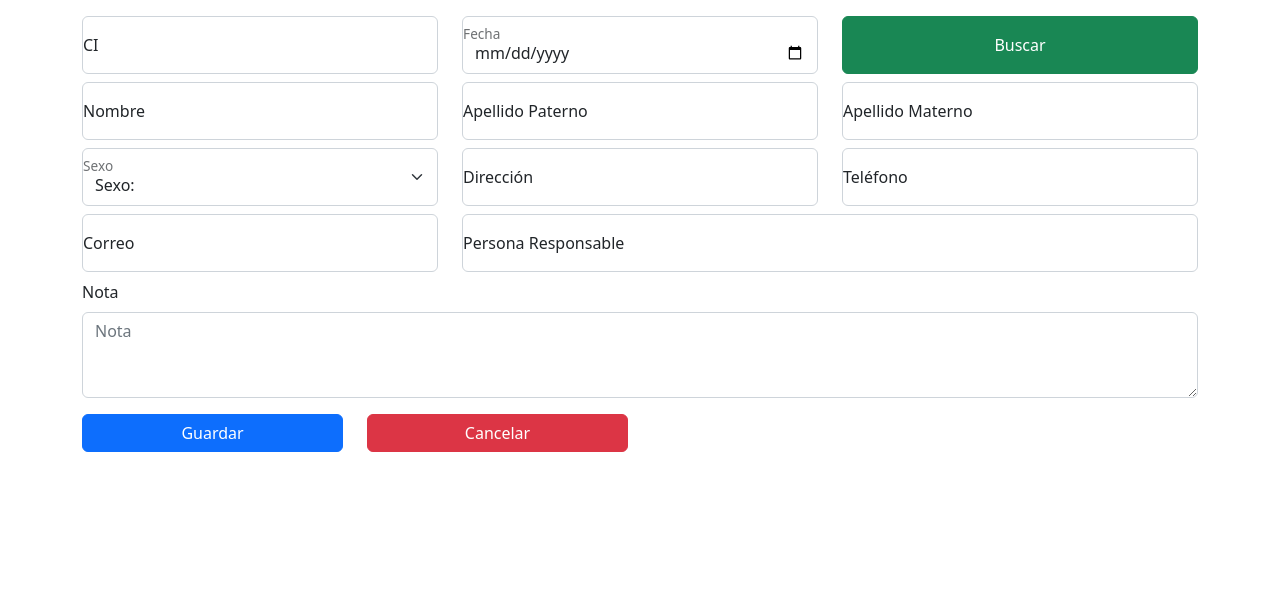
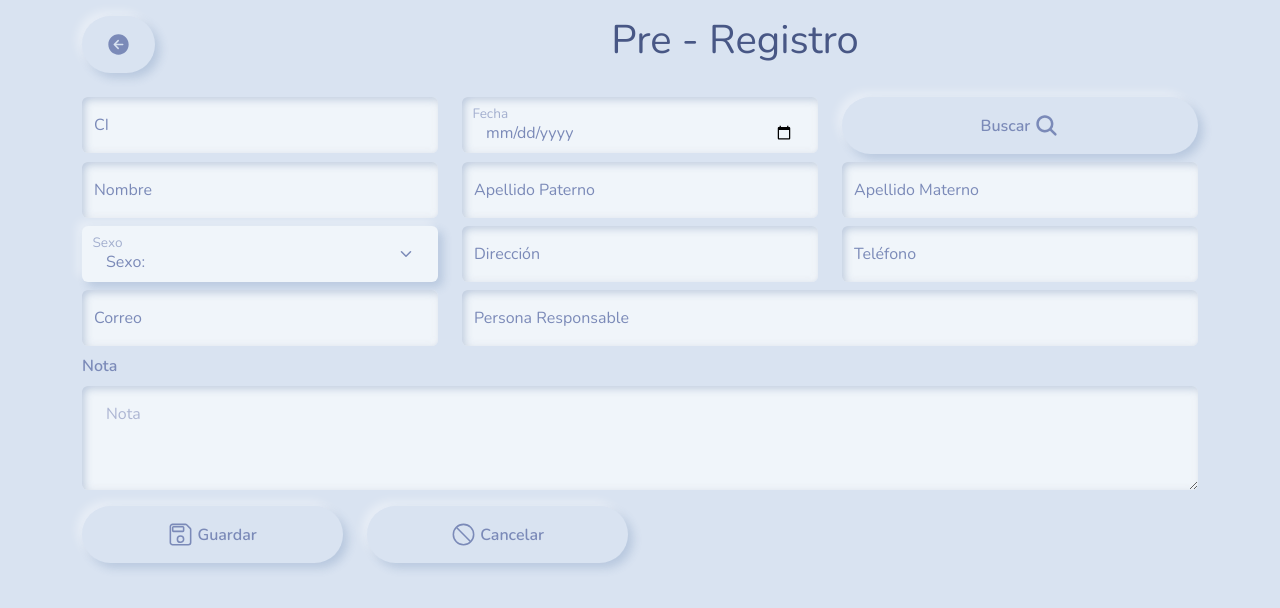
Before and after one commit to JosejCruz/Interfaz-Registro, a React (Vite) app: page / in a window 1280 px wide. Shown: the top 608 px of the page. Built offline with nearby package versions, Linux system fonts and the light colour scheme.

Commit message:
Prueba V1.02
Prueba con Estados useState

```diff
--- a/index.html
+++ b/index.html
@@ -7,9 +7,9 @@
     <script type="module" src="https://unpkg.com/ionicons@5.5.2/dist/ionicons/ionicons.esm.js"></script>
     <script nomodule src="https://unpkg.com/ionicons@5.5.2/dist/ionicons/ionicons.js"></script>
     <!-- CSS only -->
-    <link href="https://cdn.jsdelivr.net/npm/bootstrap@5.2.0/dist/css/bootstrap.min.css" rel="stylesheet" integrity="sha384-gH2yIJqKdNHPEq0n4Mqa/HGKIhSkIHeL5AyhkYV8i59U5AR6csBvApHHNl/vI1Bx" crossorigin="anonymous">
-    <!-- <link rel="stylesheet" href="./src/css/Morph/bootstrap.css"> -->
-    <!-- <link rel="stylesheet" href="./src/css/style.css"> -->
+    <!-- <link href="https://cdn.jsdelivr.net/npm/bootstrap@5.2.0/dist/css/bootstrap.min.css" rel="stylesheet" integrity="sha384-gH2yIJqKdNHPEq0n4Mqa/HGKIhSkIHeL5AyhkYV8i59U5AR6csBvApHHNl/vI1Bx" crossorigin="anonymous"> -->
+    <link rel="stylesheet" href="./src/css/Morph/bootstrap.css">
+    <link rel="stylesheet" href="./src/css/style.css">
     <title>Vite + React</title>
   </head>
   <body>
--- a/src/App.jsx
+++ b/src/App.jsx
@@ -1,10 +1,14 @@
 import { useState } from 'react'
 import reactLogo from './assets/react.svg'
+import PantallaEspera from './views/PantallaEspera'
 //import './App.css'
 import Registro from './views/Registro'
 
 function App() {
-  return <Registro/>
+  //const [Enviando] = useState(false)
+  return (
+    <Registro/>
+  )
 }
 
 export default App
--- a/src/css/style.css
+++ b/src/css/style.css
@@ -1,3 +1,4 @@
-.btn-danger{
-    background-color: aqua;
-}
+ion-icon {
+    font-size: 25px;
+    vertical-align: bottom;
+  }
--- /dev/null
+++ b/src/views/PantallaEspera.jsx
@@ -0,0 +1,11 @@
+import React from 'react'
+
+function PantallaEspera() {
+  return (
+    <div style={{"position":"fixed","top":"0px","left":"0px","width":"100%","height":"100%","backgroundColor":"white","display":"flex","justifyContent":"center","alignItems":"center"}}>
+      Enviando Datos...
+    </div>
+  )
+}
+
+export default PantallaEspera
--- a/src/views/Registro.jsx
+++ b/src/views/Registro.jsx
@@ -1,9 +1,33 @@
 //import "../css/Registro.css"
 //import {IonIcon} from "react-ion-icon";
 
+import { useState } from "react";
+import PantallaEspera from "./PantallaEspera";
+
 export default function RegitroPaciente(){
+    const [Estado, SetEstado] = useState(false);
+    const CambiarEstado = () => {
+        SetEstado(true);
+        setTimeout(() => {
+            SetEstado(false)
+        }, 5000);
+        /*
+        codigo de respuesta de a API
+        */
+    }
     return (
+        <>
         <div className="container mt-3">
+            <div className="row">
+                <div className="col-sm-4 col-md-2 col-lg-2 mb-4">
+                    <button className="btn">
+                        <ion-icon name="arrow-back-circle"></ion-icon>
+                    </button>
+                </div>
+                <div className="col-sm-8 col-md-10 col-lg-10 mb-4">
+                    <h1 className="text-center">Pre - Registro</h1>
+                </div>
+            </div>
             <div className="row">
                 <div className="form-floating col-sm-12 col-md-4 col-lg-4">
                     <input type="text" className="form-control mb-2" placeholder="C.I." required/>
@@ -57,13 +81,15 @@ export default function RegitroPaciente(){
                     <textarea className="form-control" id="exampleFormControlTextarea1" rows="3" placeholder="Nota"></textarea>
                 </div>
                 <div className="col-sm-12 col-md-4 col-lg-3 d-grid gap-2">
-                    <button className="btn btn-primary mb-2"><ion-icon name="save-outline"></ion-icon> Guardar</button>
+                    <button className="btn btn-primary mb-2" onClick={CambiarEstado}><ion-icon name="save-outline"></ion-icon> Guardar</button>
                 </div>
                 <div className="col-sm-12 col-md-4 col-lg-3 d-grid gap-2">
                     <button className="btn btn-danger  mb-2"><ion-icon name="ban-outline"></ion-icon> Cancelar</button>
                 </div>
             </div>
         </div>
+        {Estado&&<PantallaEspera/>}
+        </>
     );
 }
 
```
